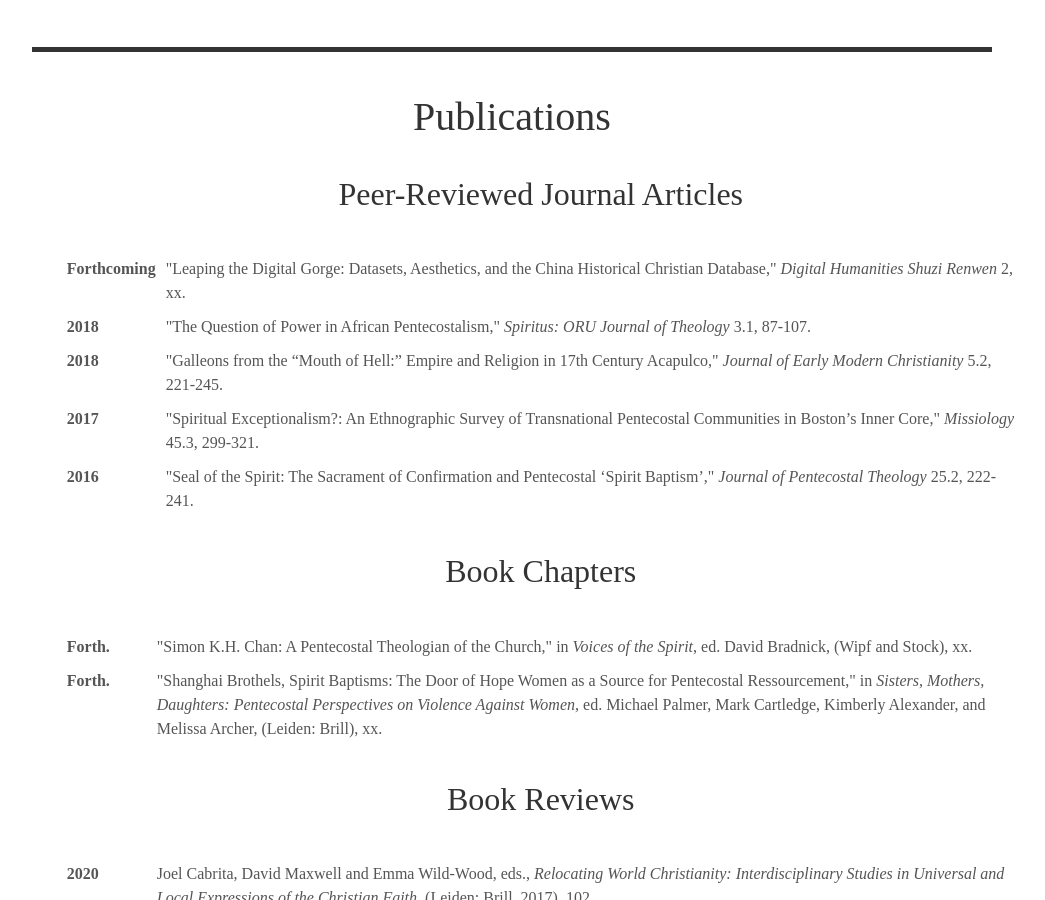
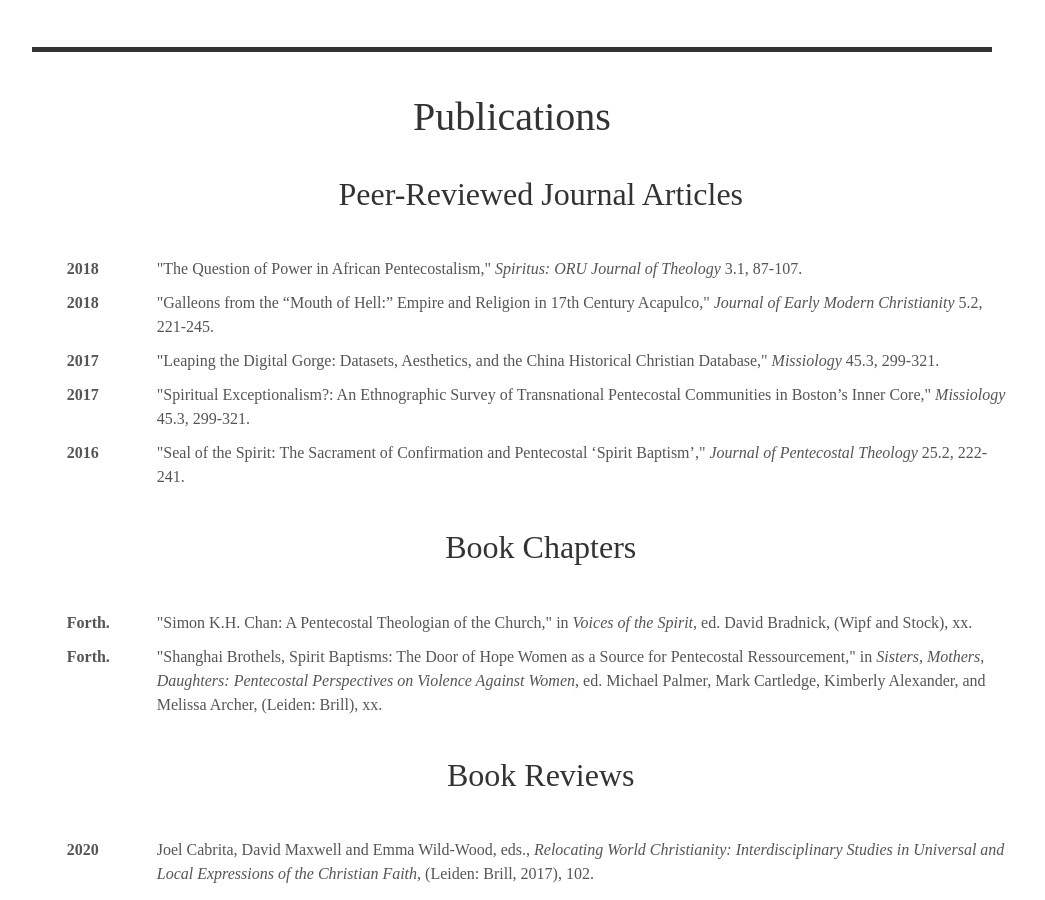
Before and after one commit to alex-mayfield/alex-mayfield.github.io, a Jekyll site: the page built from index.html, in a window 1280 px wide and 900 px high, scrolled down 1555 px. Shown: the whole window, without its empty margins (128-1173 px from the left). Built offline with Jekyll 4.4.1, drawn with Linux system fonts in a browser that asks for light colours; some web fonts are replaced.

Commit message:
Update publications.yml

```diff
--- a/_data/publications.yml
+++ b/_data/publications.yml
@@ -91,11 +91,11 @@ list:
     author: Margaret English de Alminana and Lois E. Olena, eds.
   - title: "Leaping the Digital Gorge: Datasets, Aesthetics, and the China Historical Christian Database"
     type: article
-    year: Forthcoming
-    journal: Digital Humanities Shuzi Renwen
-    vol_iss: 2
+    year: 2017
+    journal: Missiology
+    vol_iss: 45.3
     book:
     edit:
     publisher:
-    page: xx
+    page: 299-321
     author:
```
